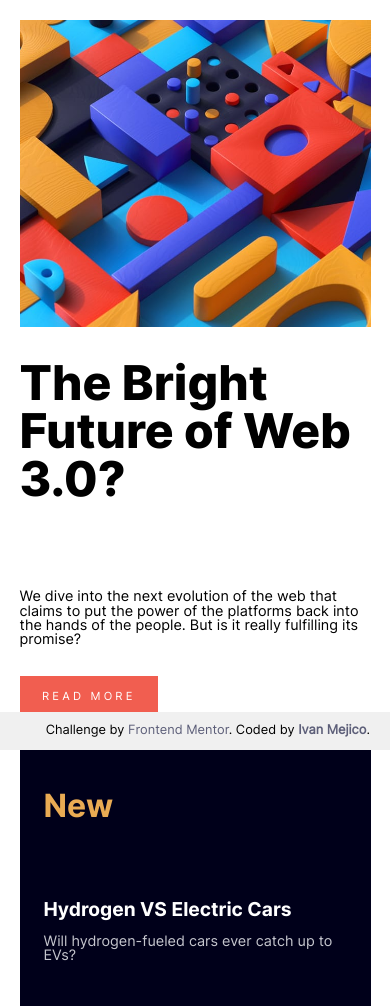
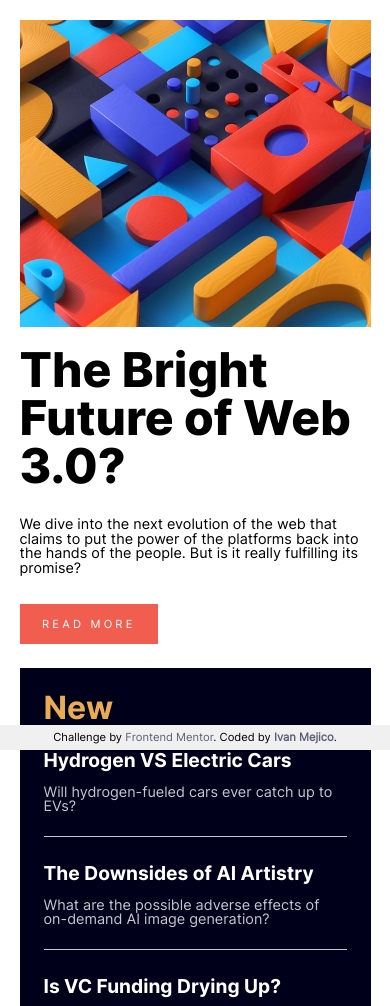
Before and after one commit to ivanwritescode/NewsHomePage, a plain HTML site: page index.html in a window 390 px wide. Shown: the part 94-1100 px from the top of the page. Drawn offline with Linux system fonts and the light colour scheme.

Commit message:
Added more selectors to media query. Fixed the padding on .attribution.

```diff
--- a/assets/styles/styles.scss
+++ b/assets/styles/styles.scss
@@ -19,13 +19,11 @@ $desktop-font-size-attribution: .8rem;
 
 // Mobile font sizes
 $mobile-font-size-paragraph: 0.9rem;
-
 $mobile-font-size-headlinetext: 3rem;
-
 $mobile-font-size-headline-cta: .7rem;
 $mobile-font-size-aside-header: 2rem;
 $mobile-font-size-news-aside-h3: 1.2em;
-$mobile-font-size-attribution: .8rem;
+$mobile-font-size-attribution: 0.7rem;
 
 body {
     font-family: 'Inter-Regular';
@@ -229,7 +227,7 @@ a {
     left: 0;
     width: 100%;
     background-color: #f0f0f0;
-    padding: 1em;
+    padding: 1em 0;
     text-align: center;
     font-size: $desktop-font-size-attribution;
 
@@ -277,10 +275,36 @@ a {
             'h_image'
             'h_text'
             'h_content';
+        gap: 1.2em;
     }
 
+    .main-content .page-headline {
+        .headline-text {
+            font-size: $mobile-font-size-headlinetext;
+            margin: 0;
+        }
 
-    .main-content .page-headline .headline-text {
-        font-size: $mobile-font-size-headlinetext;
+        .headline-content p {
+            margin-top: 0;
+        }
+    }
+
+    .news-aside {
+        .aside-header {
+            margin: 0;
+        }
+
+        article {
+            padding-top: 0.5em;
+
+            &:not(:last-child) {
+                padding-bottom: 0.5em;
+            }
+        }
+    }
+
+    .attribution {
+        font-size: $mobile-font-size-attribution;
+        padding: 0.6em 0;
     }
 }
```
Also changed, not shown: assets/styles/styles.css, 1 other file.
